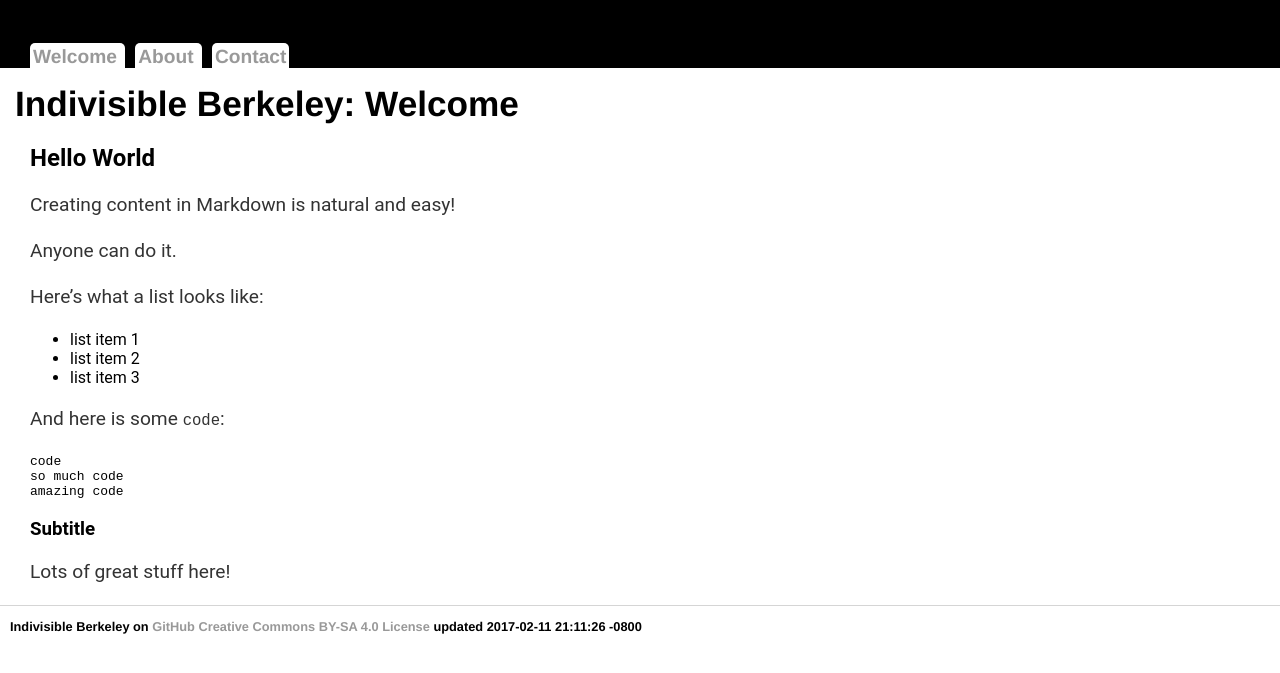
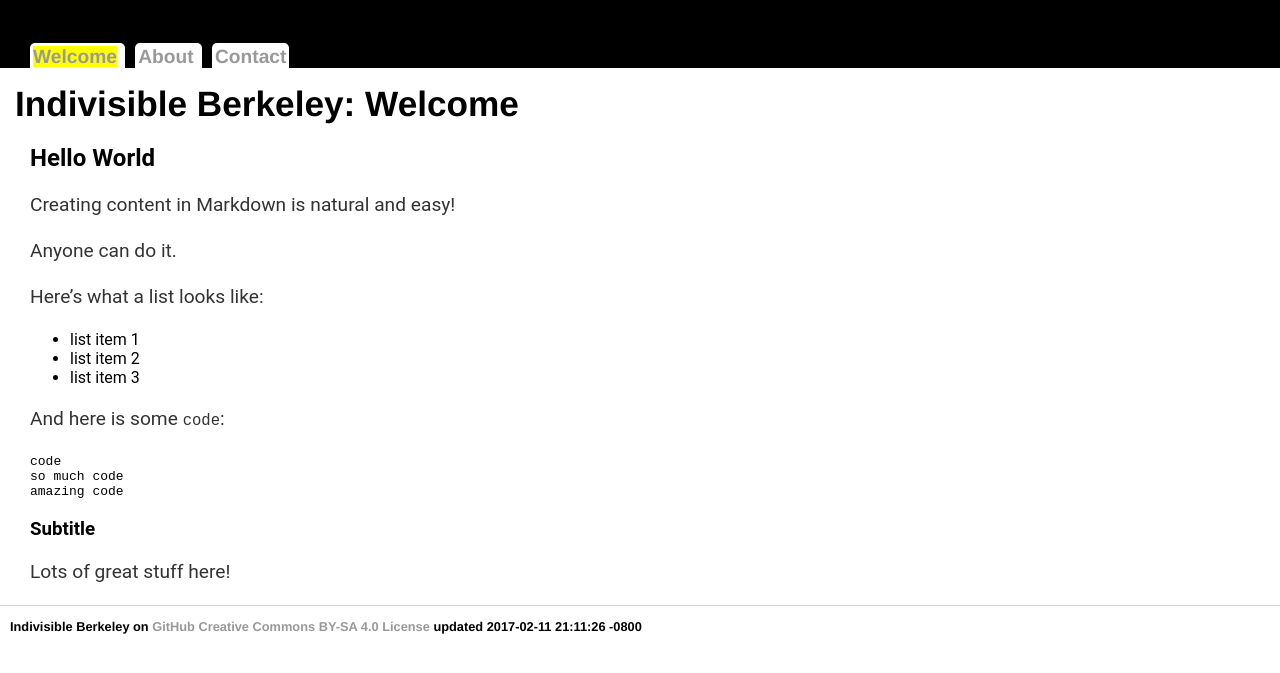
Before and after one commit to bc-design/www-ib, a Jekyll site: the page built from _pages/index.md, in a window 1280 px wide. Shown: the top 673 px of the page. Built offline with Jekyll 4.4.1, drawn with Linux system fonts in a browser that asks for light colours; our own code applies the rules of GitHub Pages for plain Markdown files.

Commit message:
Liquid for navbar

```diff
--- a/_includes/nav.html
+++ b/_includes/nav.html
@@ -4,8 +4,12 @@
 	{% for mypage in nav_sorted %}
         {% if mypage.nav == true %}
             <li>
+			{% if mypage.url == page.url %}
+				<a id="curpage" href="{{ site.baseurl }}{{ mypage.url }}" title="{{ mypage.title }}">
+			{% else %}
 				<a href="{{ site.baseurl }}{{ mypage.url }}" title="{{ mypage.title }}">
-			{{ mypage.title }}</a>
+			{% endif %}
+				{{ mypage.title }}</a>
         {% endif %}
     {% endfor %}
 </ul>
--- a/css/main.css
+++ b/css/main.css
@@ -32,7 +32,9 @@ nav li {
 }
 
 
-
+li #curpage {
+	background: yellow;
+}
 
 
 
```
